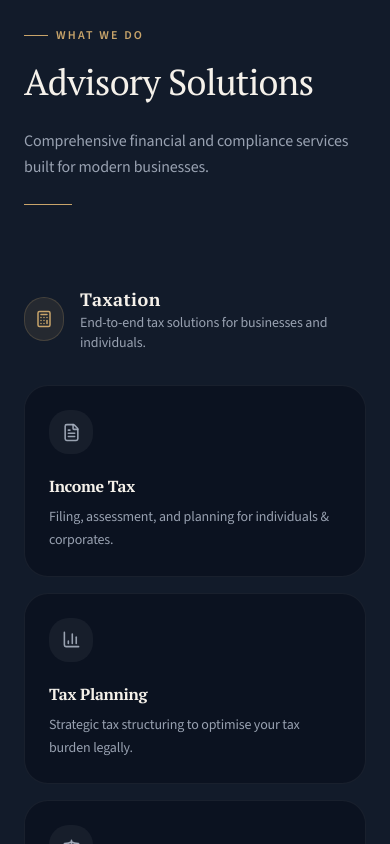
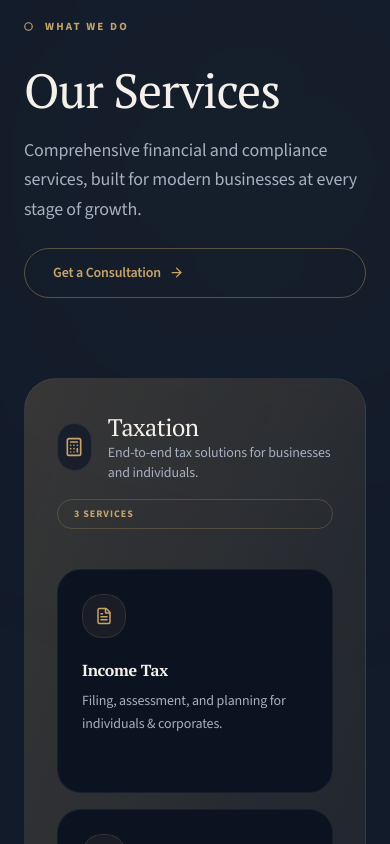
Before and after one commit to Anya-ka/Ginny-Co., a React (Vite) app: page / in a window 390 px wide. Shown: the part 2880-3724 px from the top of the page. Built offline with nearby package versions, Linux system fonts and the light colour scheme; a web font is replaced by a local one.

Commit message:
about us section and services section

```diff
--- a/src/components/Services.jsx
+++ b/src/components/Services.jsx
@@ -2,7 +2,7 @@ import { useRef } from 'react';
 import { motion, useInView } from 'framer-motion';
 import {
   FileText, Calculator, ShieldCheck, ClipboardList,
-  Receipt, Building2, Search, BarChart3, Scale, FileCog, FileCheck, Landmark,
+  Receipt, Building2, Search, BarChart3, Scale, FileCog, FileCheck, Landmark, Circle, ArrowRight,
 } from 'lucide-react';
 
 function AnimatedSection({ children, className = '', delay = 0 }) {
@@ -27,6 +27,7 @@ const serviceCategories = [
     label: 'Taxation',
     icon: Calculator,
     description: 'End-to-end tax solutions for businesses and individuals.',
+    color: 'from-[#C8A46A]/20 to-[#C8A46A]/5',
     services: [
       { icon: FileText, name: 'Income Tax', desc: 'Filing, assessment, and planning for individuals & corporates.' },
       { icon: BarChart3, name: 'Tax Planning', desc: 'Strategic tax structuring to optimise your tax burden legally.' },
@@ -38,6 +39,7 @@ const serviceCategories = [
     label: 'GST',
     icon: Receipt,
     description: 'Complete GST lifecycle management from registration to compliance.',
+    color: 'from-[#5B8FCC]/20 to-[#5B8FCC]/5',
     services: [
       { icon: ClipboardList, name: 'GST Registration', desc: 'Seamless registration across all categories and business types.' },
       { icon: FileCog, name: 'GST Filing', desc: 'Timely and accurate filing of GSTR-1, GSTR-3B, and annual returns.' },
@@ -49,6 +51,7 @@ const serviceCategories = [
     label: 'Audit',
     icon: Search,
     description: 'Independent and thorough audit services for credibility and control.',
+    color: 'from-[#7E69AB]/20 to-[#7E69AB]/5',
     services: [
       { icon: Building2, name: 'Statutory Audit', desc: 'Mandatory audits conducted with rigour under the Companies Act.' },
       { icon: FileCheck, name: 'Internal Audit', desc: 'Process audits to strengthen internal controls and risk management.' },
@@ -60,6 +63,7 @@ const serviceCategories = [
     label: 'Compliance',
     icon: ShieldCheck,
     description: 'Stay ahead of regulatory requirements with our compliance support.',
+    color: 'from-[#4A8C6E]/20 to-[#4A8C6E]/5',
     services: [
       { icon: Scale, name: 'Regulatory Compliance', desc: 'FEMA, RBI, and sector-specific regulatory compliance support.' },
       { icon: Building2, name: 'Corporate Filings', desc: 'ROC filings, annual returns, and MCA compliance management.' },
@@ -71,12 +75,18 @@ const serviceCategories = [
 function ServiceCard({ icon: Icon, name, desc, delay }) {
   return (
     <AnimatedSection delay={delay}>
-      <div className="group p-6 bg-[#0B1220] border border-white/[0.06] rounded-2xl hover:border-[#C8A46A]/20 hover:shadow-[0_6px_32px_rgba(200,164,106,0.06)] hover:-translate-y-1 transition-all duration-300 cursor-default">
-        <div className="w-11 h-11 rounded-xl bg-white/5 flex items-center justify-center mb-5 group-hover:bg-[#C8A46A]/10 transition-colors duration-300">
-          <Icon size={19} className="text-[#A7B0C0]/90 group-hover:text-[#C8A46A] transition-colors duration-300" />
+      <div className="group relative p-6 bg-[#0B1220] border border-white/[0.06] rounded-2xl hover:border-[#C8A46A]/30 hover:shadow-[0_8px_40px_rgba(200,164,106,0.08)] hover:-translate-y-1.5 transition-all duration-300 cursor-default overflow-hidden">
+        {/* Subtle corner glow on hover */}
+        <div className="absolute top-0 right-0 w-20 h-20 bg-[#C8A46A]/0 group-hover:bg-[#C8A46A]/5 rounded-full blur-2xl transition-all duration-500 -translate-y-1/2 translate-x-1/2" />
+        <div className="w-11 h-11 rounded-xl bg-[#C8A46A]/8 border border-[#C8A46A]/15 flex items-center justify-center mb-5 group-hover:bg-[#C8A46A]/15 group-hover:border-[#C8A46A]/30 transition-all duration-300">
+          <Icon size={18} className="text-[#C8A46A]" />
         </div>
         <h4 className="text-[#F5F1EA] font-semibold text-base mb-2">{name}</h4>
-        <p className="text-[#A7B0C0]/90 text-sm leading-relaxed">{desc}</p>
+        <p className="text-[#A7B0C0] text-sm leading-relaxed">{desc}</p>
+        <div className="mt-4 flex items-center gap-1 text-[#C8A46A]/0 group-hover:text-[#C8A46A]/80 text-xs font-semibold tracking-wide transition-all duration-300">
+          <span>Learn more</span>
+          <ArrowRight size={12} />
+        </div>
       </div>
     </AnimatedSection>
   );
@@ -85,42 +95,60 @@ function ServiceCard({ icon: Icon, name, desc, delay }) {
 export default function Services() {
   return (
     <section id="services" className="py-24 lg:py-32 bg-[#121B2A] relative overflow-hidden">
-      {/* Ambient glow left */}
-      <div className="absolute bottom-0 left-0 w-[400px] h-[400px] rounded-full bg-[#4a3a6e]/8 blur-[120px] pointer-events-none" />
+      {/* Background accents */}
+      <div className="absolute top-0 left-0 w-[500px] h-[500px] rounded-full bg-[#C8A46A]/4 blur-[160px] pointer-events-none" />
+      <div className="absolute bottom-0 right-0 w-[400px] h-[400px] rounded-full bg-[#4a3a6e]/10 blur-[140px] pointer-events-none" />
+
       <div className="max-w-[1240px] mx-auto px-6 relative">
-        {/* Header */}
+
+        {/* Section header */}
         <AnimatedSection className="mb-20">
-          <span className="inline-flex items-center gap-2 text-[#C8A46A] text-xs font-semibold tracking-[0.18em] uppercase mb-4">
-            <span className="w-6 h-px bg-[#C8A46A]" />
-            What We Do
-          </span>
+          {/* Eyebrow — matching the About Us element the user referenced */}
+          <div className="flex items-center gap-3 mb-6">
+            <Circle size={9} className="text-[#C8A46A]" strokeWidth={3} />
+            <span className="text-[#C8A46A] text-[11px] font-bold tracking-[0.2em] uppercase">What We Do</span>
+          </div>
+
           <div className="flex flex-col lg:flex-row lg:items-end lg:justify-between gap-6">
-            <h2 className="font-heading text-4xl lg:text-5xl text-[#F5F1EA] max-w-lg leading-tight">
-              Advisory Solutions
+            <div>
+              <h2 className="font-heading text-5xl lg:text-6xl text-[#F5F1EA] leading-tight mb-4">
+                Our Services
               </h2>
-            <p className="text-[#A7B0C0]/90 text-base max-w-sm leading-relaxed">
-              Comprehensive financial and compliance services built for modern businesses.
+              <p className="text-[#A7B0C0] text-lg max-w-xl leading-relaxed">
+                Comprehensive financial and compliance services, built for modern businesses at every stage of growth.
               </p>
             </div>
-          <div className="w-12 h-px bg-[#C8A46A] mt-6" />
+            <a
+              href="#contact"
+              onClick={(e) => { e.preventDefault(); document.querySelector('#contact')?.scrollIntoView({ behavior: 'smooth' }); }}
+              className="shrink-0 inline-flex items-center gap-2 px-7 py-3.5 border border-[#C8A46A]/40 text-[#C8A46A] font-semibold rounded-full hover:bg-[#C8A46A] hover:text-[#0B1220] transition-all duration-300 text-sm"
+            >
+              Get a Consultation
+              <ArrowRight size={15} />
+            </a>
+          </div>
         </AnimatedSection>
 
         {/* Service categories */}
-        <div className="space-y-16">
-          {serviceCategories.map((category) => (
-            <div key={category.id}>
-              {/* Category header */}
-              <AnimatedSection delay={0.05}>
-                <div className="flex items-center gap-4 mb-8">
-                  <div className="w-11 h-11 rounded-xl bg-[#C8A46A]/10 border border-[#C8A46A]/20 flex items-center justify-center">
-                    <category.icon size={18} className="text-[#C8A46A]" />
+        <div className="space-y-20">
+          {serviceCategories.map((category, ci) => (
+            <AnimatedSection key={category.id} delay={0.05}>
+              <div className={`relative rounded-3xl overflow-hidden border border-white/[0.05] bg-gradient-to-br ${category.color} p-8 lg:p-10`}>
+                {/* Category label strip */}
+                <div className="flex flex-col sm:flex-row sm:items-center sm:justify-between gap-4 mb-10">
+                  <div className="flex items-center gap-4">
+                    <div className="w-12 h-12 rounded-2xl bg-[#121B2A]/80 border border-white/[0.08] flex items-center justify-center">
+                      <category.icon size={20} className="text-[#C8A46A]" />
                     </div>
                     <div>
-                    <h3 className="text-[#F5F1EA] font-bold text-lg tracking-wide">{category.label}</h3>
-                    <p className="text-[#A7B0C0]/90 text-sm">{category.description}</p>
+                      <h3 className="font-heading text-2xl text-[#F5F1EA]">{category.label}</h3>
+                      <p className="text-[#A7B0C0] text-sm">{category.description}</p>
                     </div>
                   </div>
-              </AnimatedSection>
+                  <span className="shrink-0 text-[10px] font-bold tracking-widest text-[#C8A46A] uppercase border border-[#C8A46A]/25 rounded-full px-4 py-1.5">
+                    {category.services.length} Services
+                  </span>
+                </div>
 
                 {/* Service cards */}
                 <div className="grid sm:grid-cols-2 lg:grid-cols-3 gap-4">
@@ -128,11 +156,12 @@ export default function Services() {
                     <ServiceCard
                       key={service.name}
                       {...service}
-                    delay={0.08 * si}
+                      delay={0.06 * si}
                     />
                   ))}
                 </div>
               </div>
+            </AnimatedSection>
           ))}
         </div>
       </div>
```
Also changed, not shown: src/components/FAQ.jsx (+41 -32 lines), src/components/WhoWeServe.jsx (+39 -28 lines), src/components/WhyChooseUs.jsx (+37 -28 lines). Lines whose indentation alone changed are shown as unchanged.
